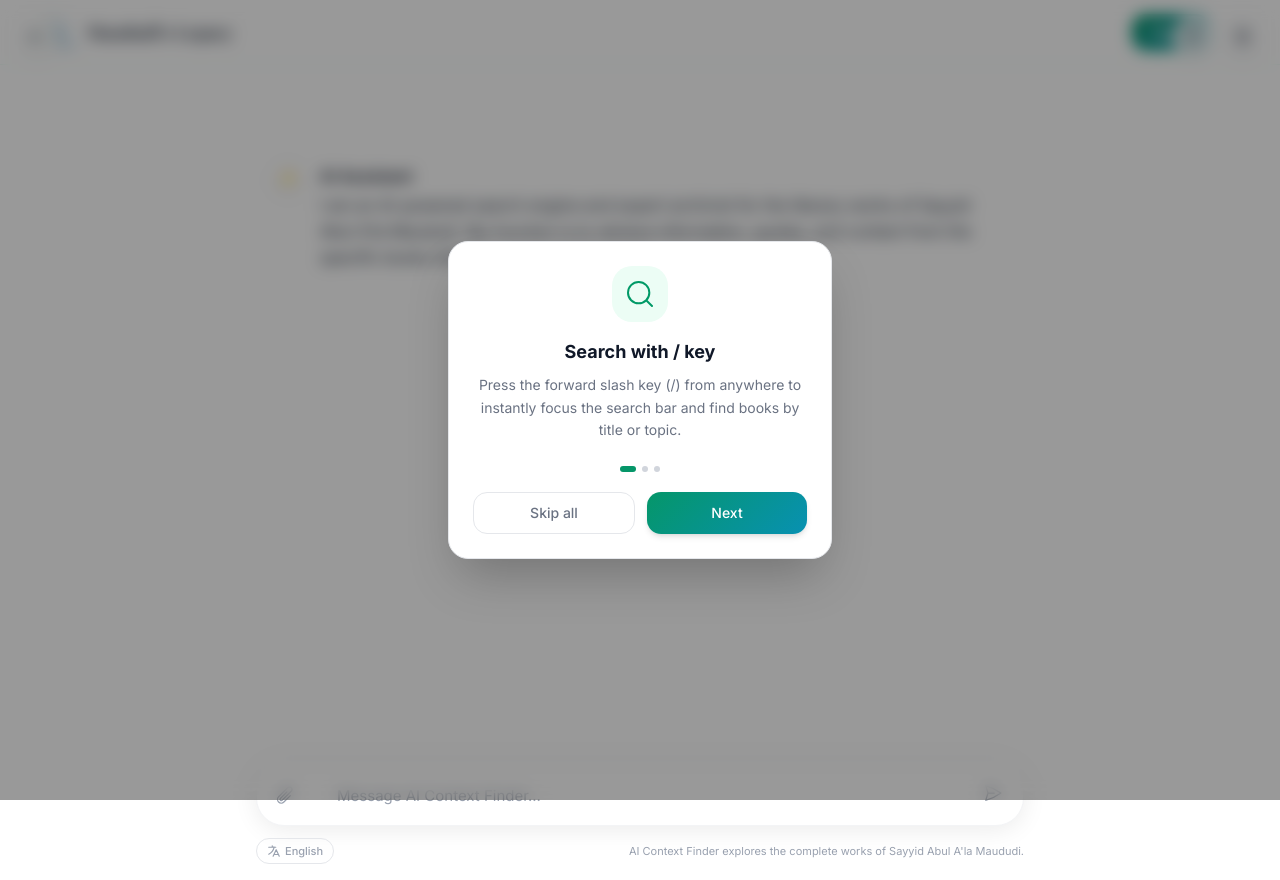
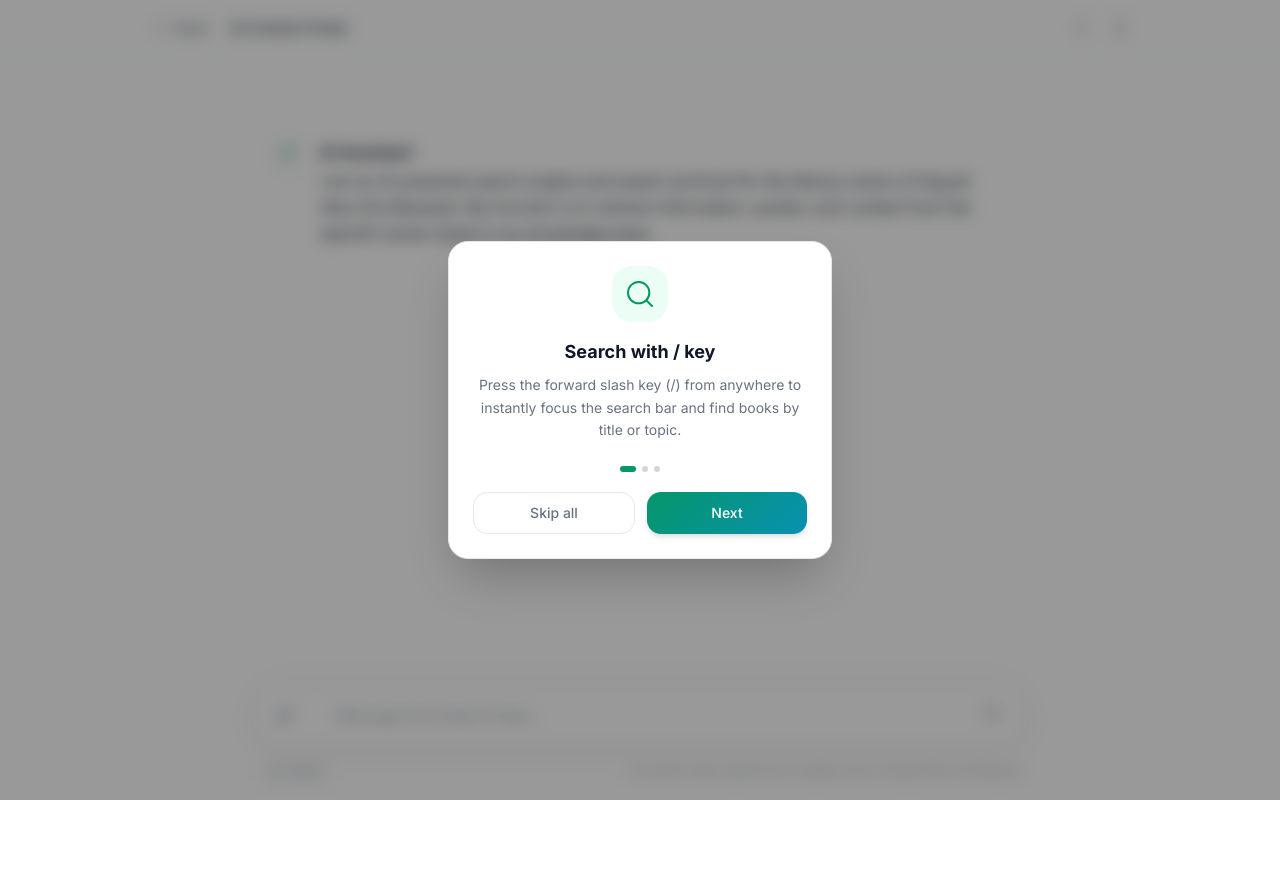
Before and after one commit to MuhammadGhyasAli/Maududi-s_Legacy, a Next.js app: page /ai-context-finder in a window 1280 px wide. After the commit the page ends 800 px from the top, so only its background shows below. Built offline with nearby package versions, Linux system fonts and the light colour scheme; a web font is replaced by a local one.

Commit message:
feat: professionalize ai-context-finder — remove universal header, add in-flow top bar, clean SVG avatars

```diff
--- a/src/components/AiContextFinderModal.tsx
+++ b/src/components/AiContextFinderModal.tsx
@@ -231,29 +231,34 @@ If the user's message includes an image, you MUST follow this two-step process w
   return (
     <div className="flex flex-col h-screen bg-brand-bg-light dark:bg-brand-bg-dark text-gray-800 dark:text-gray-200 transition-colors duration-300">
 
-      {/* Floating Action Buttons */}
-      <div className="fixed top-4 left-4 z-50">
-        <button onClick={() => router.back()} className="cursor-pointer p-2.5 bg-white/80 dark:bg-brand-card-dark/80 backdrop-blur-md border border-gray-200/50 dark:border-white/10 rounded-full shadow-sm hover:bg-white dark:hover:bg-brand-card-dark text-gray-600 dark:text-gray-300 transition-colors" title="Back to library">
-          <ArrowLeftIcon className="w-5 h-5" />
+      {/* Top header bar */}
+      <div className="flex-none h-14 bg-white/90 dark:bg-brand-bg-dark/90 backdrop-blur-lg border-b border-emerald-100/40 dark:border-emerald-900/20">
+        <div className="flex items-center justify-between h-full px-4 max-w-5xl mx-auto">
+          <div className="flex items-center gap-3 min-w-0">
+            <button onClick={() => router.back()} className="cursor-pointer flex items-center gap-1.5 px-2.5 py-1.5 rounded-lg text-sm font-medium text-gray-500 dark:text-gray-400 hover:text-brand-green dark:hover:text-brand-green-dark hover:bg-emerald-50 dark:hover:bg-emerald-950/30 transition-all duration-200 whitespace-nowrap" title="Back to library">
+              <ArrowLeftIcon className="w-4 h-4" />
+              <span className="hidden sm:inline">Back</span>
             </button>
+            <span className="text-sm font-semibold text-gray-700 dark:text-gray-200">AI Context Finder</span>
           </div>
-
-      <div className="fixed top-4 right-4 z-50 flex gap-2">
-        <button onClick={handleCopyChat} className="cursor-pointer p-2.5 bg-white/80 dark:bg-brand-card-dark/80 backdrop-blur-md border border-gray-200/50 dark:border-white/10 rounded-full shadow-sm hover:bg-white dark:hover:bg-brand-card-dark text-gray-600 dark:text-gray-300 transition-colors" title="Copy Chat">
-          <ClipboardIcon className="w-5 h-5" />
+          <div className="flex items-center gap-1.5">
+            <button onClick={handleCopyChat} className="cursor-pointer p-2 rounded-lg text-gray-400 dark:text-gray-500 hover:text-brand-green dark:hover:text-brand-green-dark hover:bg-gray-50 dark:hover:bg-white/5 transition-all duration-200" title="Copy Chat">
+              <ClipboardIcon className="w-4 h-4" />
             </button>
             <button
               onClick={handleClearChat}
-          className={`cursor-pointer p-2.5 backdrop-blur-md border rounded-full shadow-sm transition-colors flex items-center justify-center gap-2
-            ${showClearConfirm
-              ? 'bg-red-500 hover:bg-red-600 text-white border-red-600'
-              : 'bg-white/80 dark:bg-brand-card-dark/80 border-gray-200/50 dark:border-white/10 hover:bg-red-50 dark:hover:bg-red-900/30 text-gray-600 dark:text-gray-300'
+              className={`cursor-pointer p-2 rounded-lg transition-all duration-200 ${
+                showClearConfirm
+                  ? 'bg-red-500 text-white'
+                  : 'text-gray-400 dark:text-gray-500 hover:text-red-500 dark:hover:text-red-400 hover:bg-red-50 dark:hover:bg-red-900/30'
               }`}
               title={showClearConfirm ? "Click again to confirm" : "Clear Chat"}
             >
-          <TrashIcon className="w-5 h-5" />
-          {showClearConfirm && <span className="text-sm pr-1 font-medium text-white">Confirm</span>}
+              <TrashIcon className="w-4 h-4" />
+              {showClearConfirm && <span className="text-xs font-medium ml-1">Confirm</span>}
             </button>
+          </div>
+        </div>
       </div>
 
       <ChatMessageList
--- a/src/components/MainShell.tsx
+++ b/src/components/MainShell.tsx
@@ -59,6 +59,7 @@ export default function MainShell({ children }: { children: React.ReactNode }) {
   const categorySlugs = ['tafsir', 'politics', 'theology', 'economics', 'jurisprudence', 'social-issues', 'history', 'guidance'];
   const isBookDetail = segments.length === 2 && categorySlugs.includes(segments[0]);
   const hideSidebar = isChatRoute || isBookDetail;
+  const hideHeader = isChatRoute;
 
   return (
     <ToastProvider>
@@ -75,13 +76,15 @@ export default function MainShell({ children }: { children: React.ReactNode }) {
           />
         )}
 
-        <Header
-          theme={theme}
-          setTheme={setTheme}
-          onToggleSidebar={() => setIsSidebarOpen(!isSidebarOpen)}
-        />
+        {!hideHeader && (
+          <Header
+            theme={theme}
+            setTheme={setTheme}
+            onToggleSidebar={() => setIsSidebarOpen(!isSidebarOpen)}
+          />
+        )}
 
-          <div id="main-content" tabIndex={-1} className={`flex-1 flex flex-col min-w-0 ${hideSidebar ? 'pt-20' : (isDesktopSidebarCollapsed ? "lg:ml-16" : "lg:ml-64") + ' pt-20'}`}>
+          <div id="main-content" tabIndex={-1} className={`flex-1 flex flex-col min-w-0 ${hideHeader ? 'pt-0' : hideSidebar ? 'pt-20' : (isDesktopSidebarCollapsed ? "lg:ml-16" : "lg:ml-64") + ' pt-20'}`}>
           <div className="flex-1 h-full">
             <AnimatePresence mode="wait">
               <motion.div
--- a/src/components/chat/ChatMessageList.tsx
+++ b/src/components/chat/ChatMessageList.tsx
@@ -126,7 +126,9 @@ const ChatMessageList: React.FC<ChatMessageListProps> = ({
                   </div>
                 ) : (
                   <div className="w-8 h-8 flex items-center justify-center rounded-full border border-gray-200 dark:border-gray-700 bg-white dark:bg-gray-900 shadow-sm">
-                     <span className="text-sm">✨</span>
+                    <svg className="w-4 h-4 text-brand-green" viewBox="0 0 24 24" fill="none" stroke="currentColor" strokeWidth={2}>
+                      <path strokeLinecap="round" strokeLinejoin="round" d="M9.813 15.904 9 18.75l-.813-2.846a4.5 4.5 0 0 0-3.09-3.09L2.25 12l2.846-.813a4.5 4.5 0 0 0 3.09-3.09L9 5.25l.813 2.846a4.5 4.5 0 0 0 3.09 3.09L15.75 12l-2.846.813a4.5 4.5 0 0 0-3.09 3.09ZM18.259 8.715 18 9.75l-.259-1.035a3.375 3.375 0 0 0-2.455-2.456L14.25 6l1.036-.259a3.375 3.375 0 0 0 2.455-2.456L18 2.25l.259 1.035a3.375 3.375 0 0 0 2.456 2.456L21.75 6l-1.035.259a3.375 3.375 0 0 0-2.456 2.456Z" />
+                    </svg>
                   </div>
                 )}
               </div>
@@ -200,7 +202,9 @@ const ChatMessageList: React.FC<ChatMessageListProps> = ({
             <div className="flex gap-4 w-full">
               <div className="flex-none mt-0.5">
                 <div className="w-8 h-8 flex items-center justify-center rounded-full border border-gray-200 dark:border-gray-700 bg-white dark:bg-gray-900 shadow-sm opacity-50">
-                   <span className="text-sm">✨</span>
+                  <svg className="w-4 h-4 text-brand-green" viewBox="0 0 24 24" fill="none" stroke="currentColor" strokeWidth={2}>
+                    <path strokeLinecap="round" strokeLinejoin="round" d="M9.813 15.904 9 18.75l-.813-2.846a4.5 4.5 0 0 0-3.09-3.09L2.25 12l2.846-.813a4.5 4.5 0 0 0 3.09-3.09L9 5.25l.813 2.846a4.5 4.5 0 0 0 3.09 3.09L15.75 12l-2.846.813a4.5 4.5 0 0 0-3.09 3.09ZM18.259 8.715 18 9.75l-.259-1.035a3.375 3.375 0 0 0-2.455-2.456L14.25 6l1.036-.259a3.375 3.375 0 0 0 2.455-2.456L18 2.25l.259 1.035a3.375 3.375 0 0 0 2.456 2.456L21.75 6l-1.035.259a3.375 3.375 0 0 0-2.456 2.456Z" />
+                  </svg>
                 </div>
               </div>
               <div className="flex-1 pt-1">
```
Lines whose indentation alone changed are shown as unchanged.
